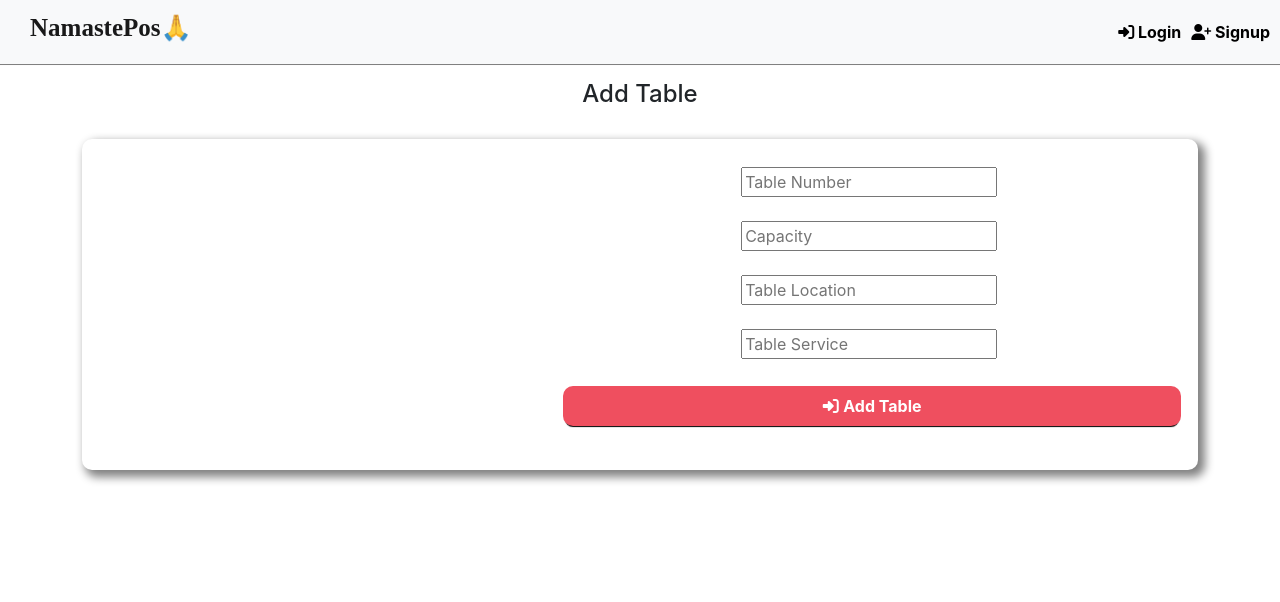
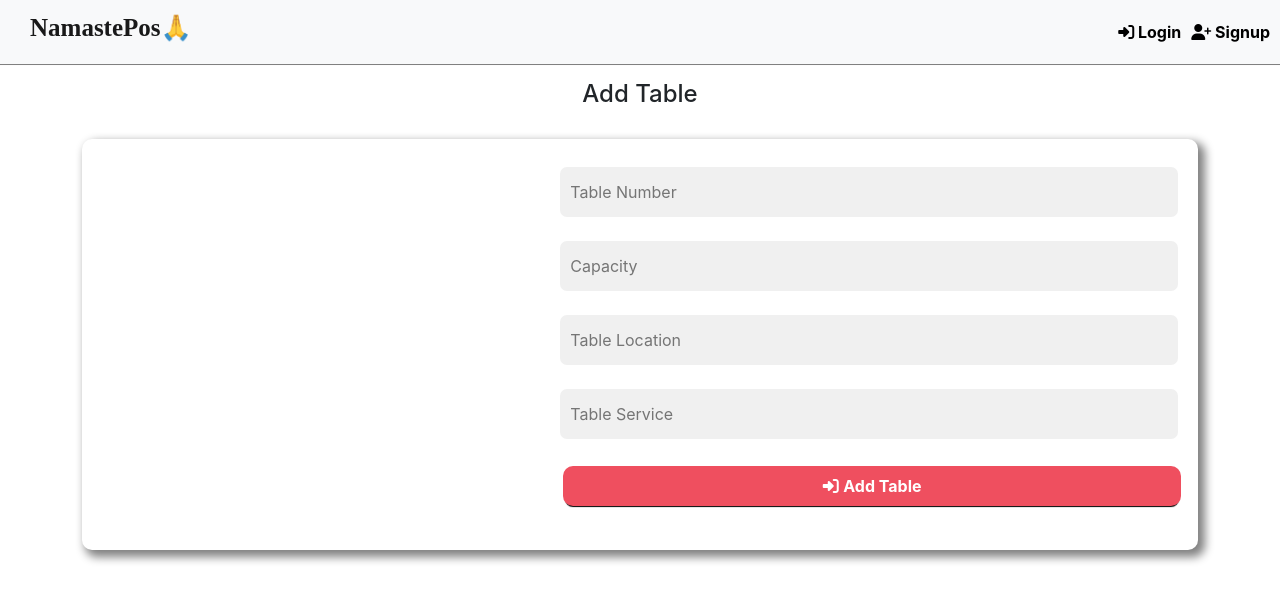
Before and after one commit to roadtocode4u/namaste-pos, a React (Create React App) app in the folder client/: page /admin/addTable in a window 1280 px wide. Shown: the top 602 px of the page. Built offline with nearby package versions, Linux system fonts and the light colour scheme.

Commit message:
add css and image

```diff
--- a/client/src/admin/views/AddTable/AddTable.css
+++ b/client/src/admin/views/AddTable/AddTable.css
@@ -0,0 +1,50 @@
+.heading {
+    margin-top: 50px;
+    margin-bottom: 30px;
+  }
+
+  /* .add-table-img {
+    width: 100%;
+    display: block;
+    margin-left: auto;
+    margin-right: auto;
+  } */
+
+  .main-card-div {
+    padding: 20px;
+    border-radius: 10px;
+    display: block;
+    margin-left: auto;
+    margin-right: auto;
+    margin-bottom: 20px;
+    box-shadow: 5px 5px 10px 2px gray;
+  }
+
+  .add-table-form-input {
+    width: 100%;
+    height: 50px;
+    background-color: #f0f0f0;
+    border: none;
+    padding: 10px;
+    border-radius: 7px;
+  }
+
+  .add-product-form-input:focus {
+    outline: none;
+  }
+
+  .button-add-material {
+    padding: 5px;
+    margin: 3px;
+    width: 100%;
+    height: 40px;
+    border-radius: 10px;
+    border: none;
+    color: white;
+    background-color: #ef4f5f;
+    box-shadow: 0px 3px 1px -2px rgb(0, 0, 0);
+  }
+
+  .button-add-material:hover {
+    box-shadow: 3px 4px 2px -2px rgb(0, 0, 0);
+  }
```
Also changed, not shown: client/src/admin/views/AddTable/addTable.png (added).
